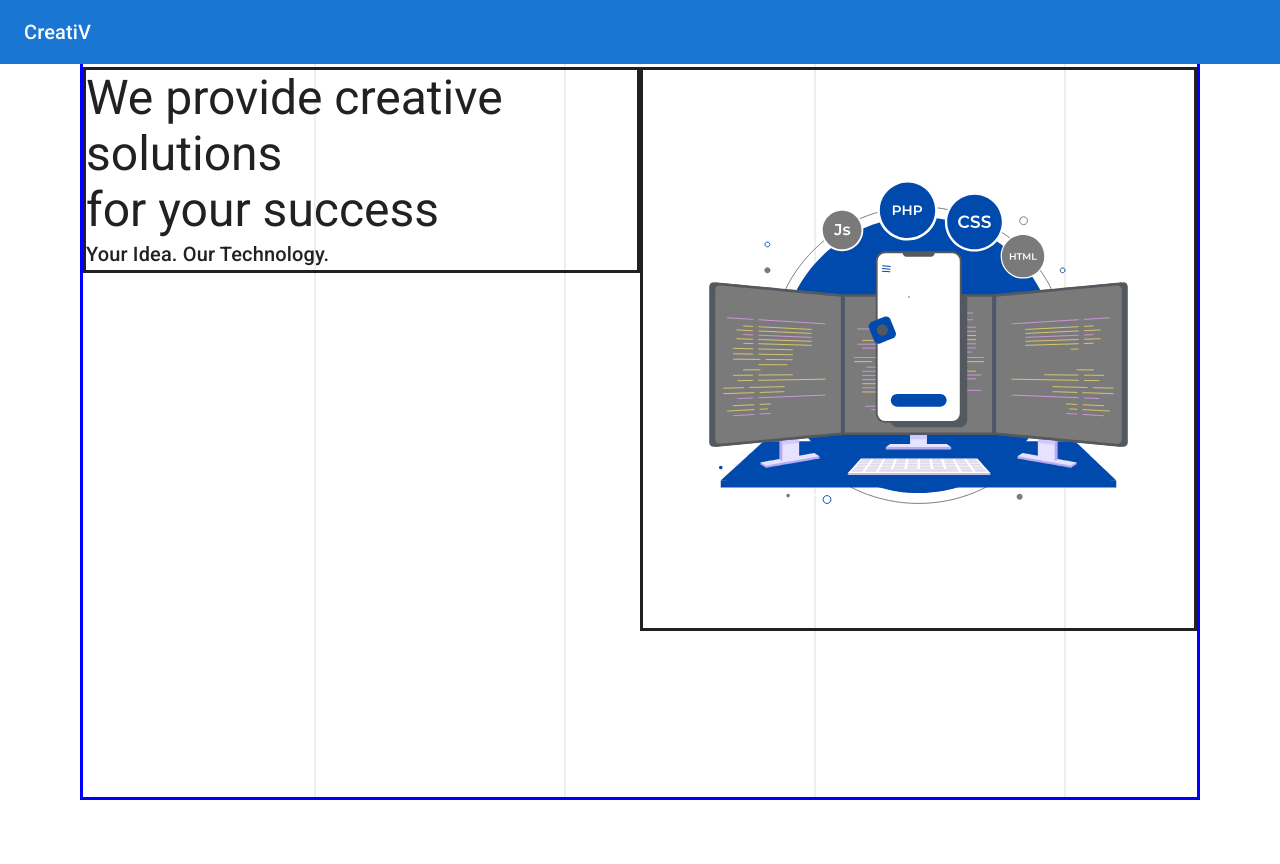
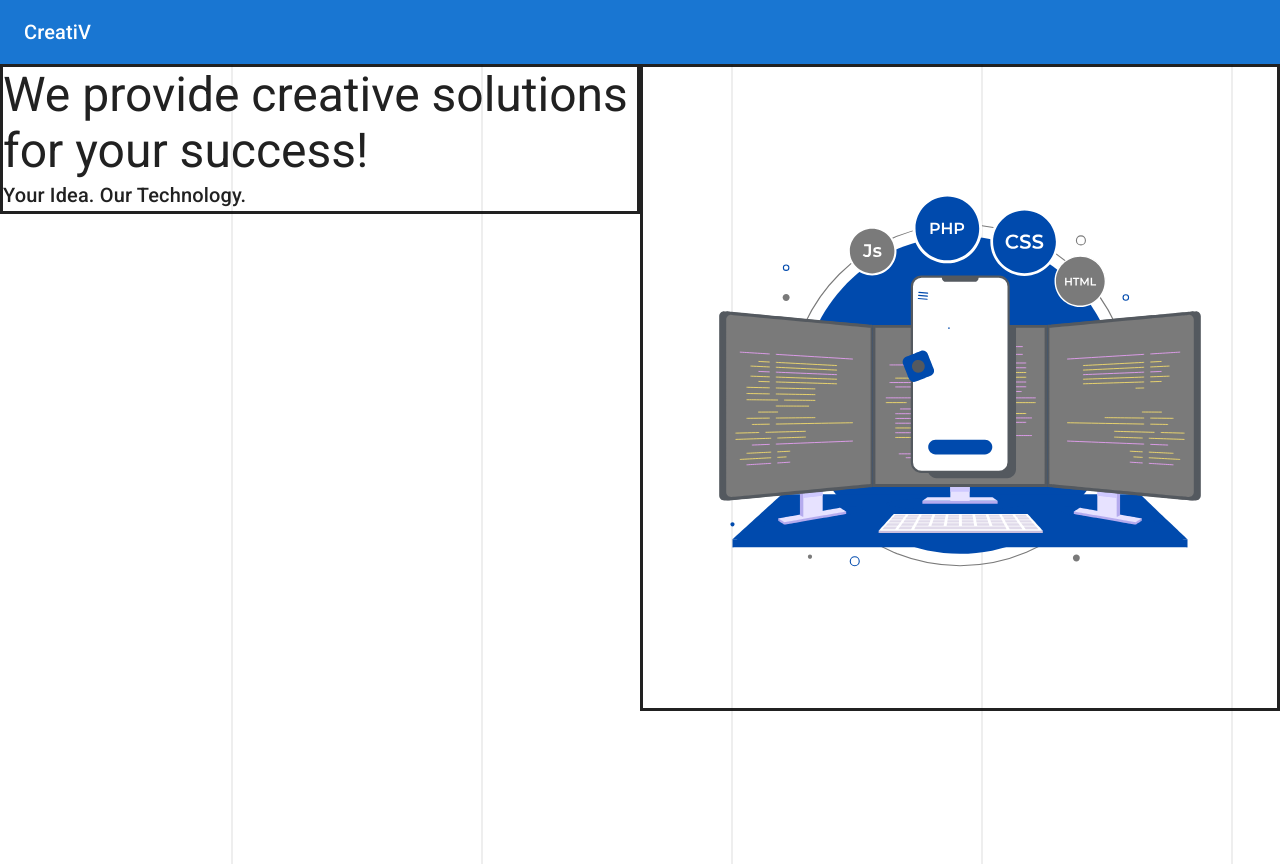
Before and after one commit to VncntDzn/creativ, a Next.js app: page / in a window 1280 px wide. Before the commit the page ends 800 px from the top, so only its background shows below. Built offline with nearby package versions, Linux system fonts and the light colour scheme.

Commit message:
minor update in landing page

```diff
--- a/src/components/landing-page/LandingText.tsx
+++ b/src/components/landing-page/LandingText.tsx
@@ -2,9 +2,9 @@ import { Box, Typography } from "@mui/material";
 
 const LandingText = () => {
   return (
-    <Box style={{ border: "3px solid" }}>
+    <Box   style={{ border: "3px solid" }}>
       <Typography variant="h3">
-        We provide creative solutions <br /> for your success
+        We provide creative solutions <br /> for your success!
       </Typography>
       <Typography variant="h6">Your Idea. Our Technology.</Typography>
     </Box>
--- a/src/components/landing-page/index.tsx
+++ b/src/components/landing-page/index.tsx
@@ -6,7 +6,15 @@ import LandingPoster from "./LandingPoster";
 
 const LandingPage = () => {
   return (
-    <Grid container>
+    <Grid
+      container
+      sx={{
+        height: "100vh",
+        background: `linear-gradient(90deg, #eee 1%, transparent 1%) 1px 0, #fff`,
+        backgroundSize: `250px 1px`,
+        backgroundPosition: `-19px -19px`,
+      }}
+    >
       <Grid item md={6}>
         <LandingText />
       </Grid>
--- a/src/layouts/PublicLayout.tsx
+++ b/src/layouts/PublicLayout.tsx
@@ -5,20 +5,12 @@ import { ElevateAppBar } from "components";
 
 const PublicLayout = ({ children }: ChildrenProps) => {
   return (
-    <Box
-      sx={{
-        height: "100vh",
-        background: `linear-gradient(90deg, #eee 1%, transparent 1%) 1px 0, #fff`,
-      /*   backgroundImage: `radial-gradient(#c3c3c3 1px, transparent 0)`, */
-        backgroundSize: `250px 1px`,
-        backgroundPosition: `-19px -19px`,
-        marginX:"5rem",
-        border:"3px solid blue"
-      }}
-    >
-      <ElevateAppBar/>
-      {children}
-    </Box>
+    <>
+      <ElevateAppBar />
+      <Box display="flex" height="100vh" alignItems="center">
+        {children}
+      </Box>
+    </>
   );
 };
 /* background: `linear-gradient(90deg, #eee 1%, transparent 1%) 1px 0, #fff`, */
--- a/src/pages/_document.tsx
+++ b/src/pages/_document.tsx
@@ -17,7 +17,6 @@ class MyDocument extends Document {
     return (
       <Html>
         <Head>
-          <meta name="viewport" content="initial-scale=1, width=device-width" />
           <link
             rel="stylesheet"
             href="https://fonts.googleapis.com/icon?family=Material+Icons"
@@ -26,6 +25,12 @@ class MyDocument extends Document {
             rel="stylesheet"
             href="https://fonts.googleapis.com/css?family=Roboto:300,400,500,700&display=swap"
           />
+          <link rel="preconnect" href="https://fonts.googleapis.com" />
+          <link
+            href="https://fonts.googleapis.com/css2?family=Merriweather&display=swap"
+            rel="stylesheet"
+          />
+          <meta name="viewport" content="initial-scale=1, width=device-width" />
         </Head>
         <body>
           <Main />
```
